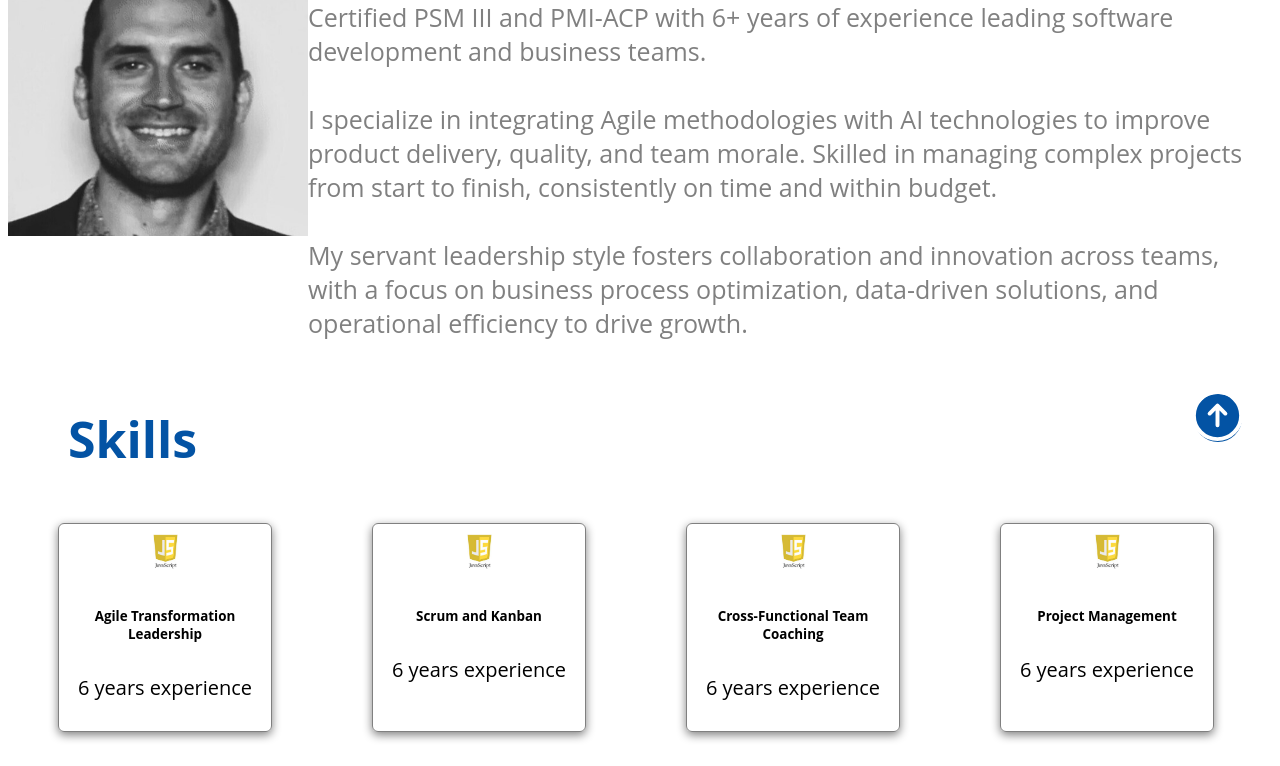
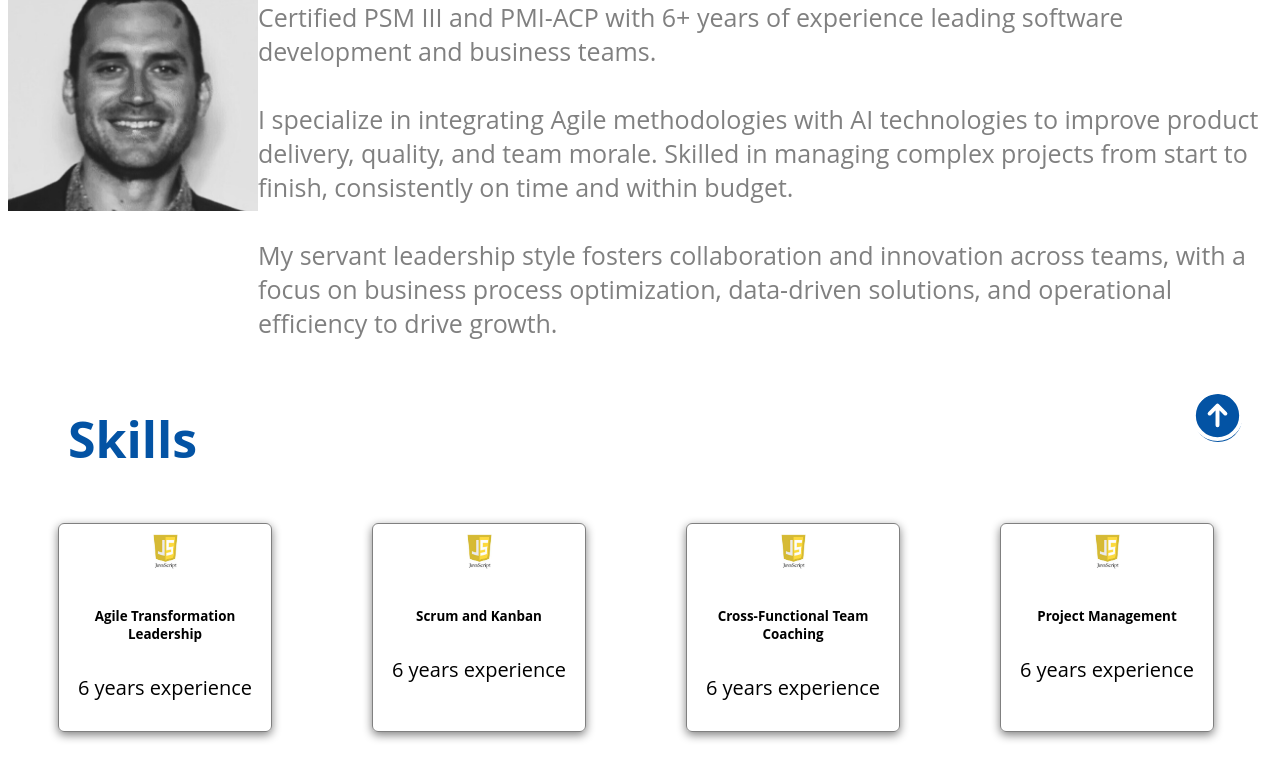
Before and after one commit to cvanduyn/resume, a plain HTML site: page index.html in a window 1280 px wide. Shown: the part 334-1100 px from the top of the page. Drawn offline with Linux system fonts and the light colour scheme.

Commit message:
Update style.css

```diff
--- a/style.css
+++ b/style.css
@@ -105,10 +105,10 @@ h2 {
 }
 
 .profile_image {
-  width: 300px; /*reduced width*/
+  width: 250px; /*reduced width*/
   height: auto; /*maintains aspect ratio*/
   display: block; /*ensures the image takes up block-level space*/
-  margin: 100px auto; /*centers the image horizontally*/
+  margin: 5px auto; /*centers the image horizontally*/
   vertical-align: middle;
 }
 
```
